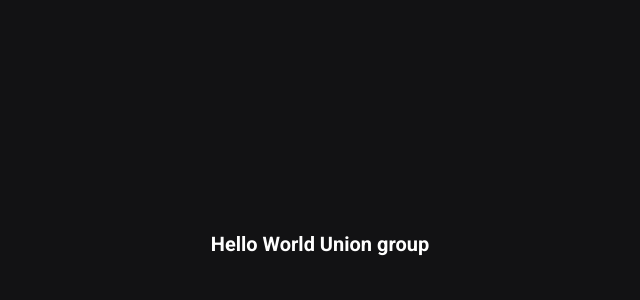
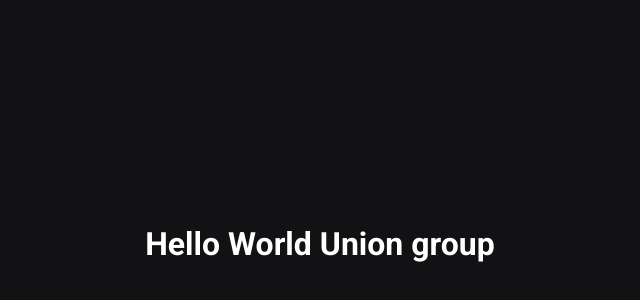
Before and after one commit to union-group/boilerplate-react, a React (Create React App) app: page / in a window 1280 px wide. Shown: the part 156-456 px from the top of the page, without its empty margins (320-960 px from the left). Built offline with nearby package versions, Linux system fonts and the light colour scheme.

Commit message:
fix: change font size of buttons on global styles

```diff
--- a/src/styles/global.scss
+++ b/src/styles/global.scss
@@ -26,7 +26,7 @@ input,
 textarea,
 select,
 button {
-  font: 400 1rem $font-main, sans-serif;
+  font: 500 1.6rem $font-main, sans-serif;
 }
 
 button {
```
